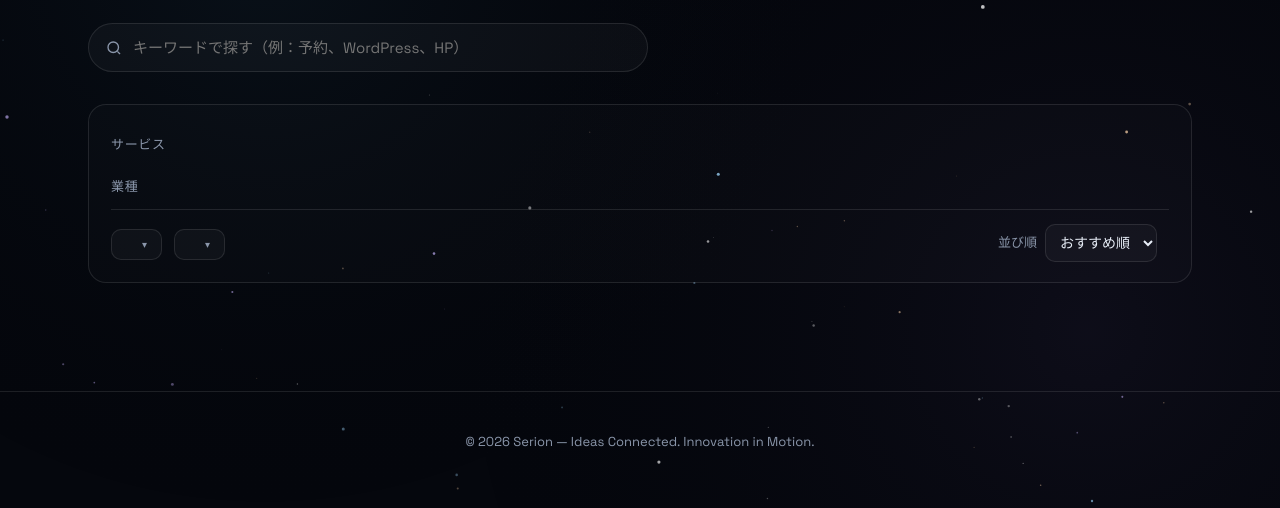
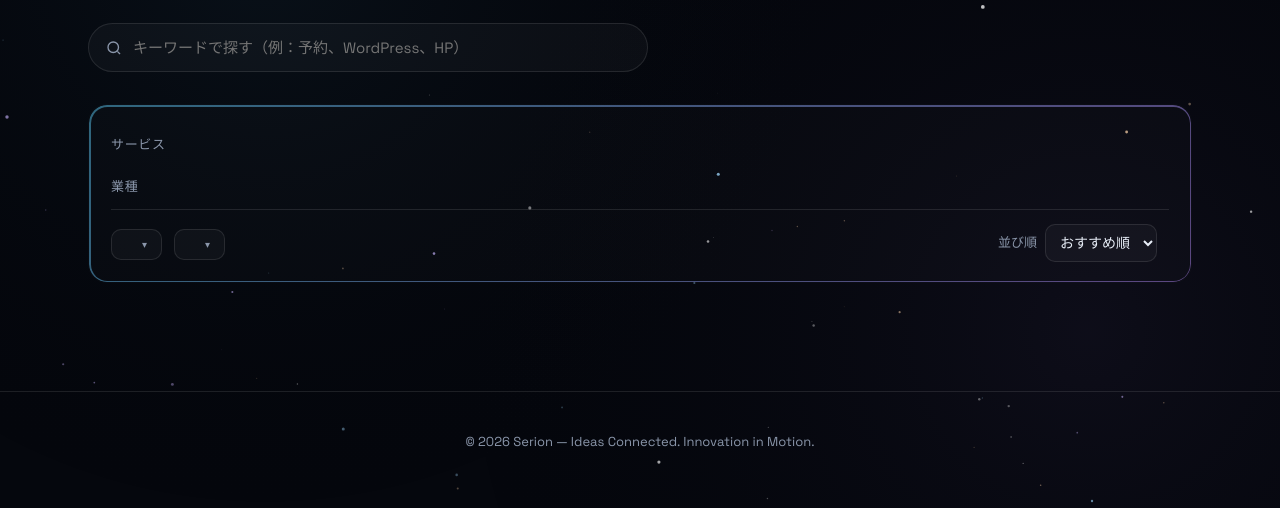
Before and after one commit to okada42/portfolio-2D, a website built with Vite: page works.html in a window 1280 px wide. Shown: the part 292-800 px from the top of the page. Built offline with nearby package versions, Linux system fonts and the light colour scheme.

Commit message:
feat: gradient decoration borders on cards (cyan, purple, amber; brighter with drift on hover)

```diff
--- a/src/style.css
+++ b/src/style.css
@@ -455,3 +455,21 @@ html[lang='ja'] .eyebrow { font-family: var(--sans); font-weight: 500; letter-sp
 .c-avatar img { width: 100%; height: 100%; object-fit: cover; border-radius: 12px; display: block; }
 .c-gh { background: rgba(255,255,255,.08); color: #f0f4fa; }
 .c-gh svg { width: 24px; height: 24px; }
+
+/* ================= Gradient card borders ================= */
+/* A thin cyan -> purple -> amber line drawn with a masked ::before, so card backgrounds stay as they are.
+   Soft at rest; brighter on hover with a slow drift of the gradient. */
+:is(.svc, .w-card, .why-card, .brand, .c-link, .contact-form, .filters) { position: relative; border-color: transparent !important; }
+:is(.svc, .w-card, .why-card, .brand, .c-link, .contact-form, .filters)::before {
+  content: ''; position: absolute; inset: 0; z-index: 2; pointer-events: none;
+  border-radius: inherit; padding: 1.5px;
+  background: linear-gradient(135deg, #5fd4ff, #b98cff 45%, #ffb86b 75%, #5fd4ff) 0 0 / 220% 220%;
+  -webkit-mask: linear-gradient(#000 0 0) content-box, linear-gradient(#000 0 0);
+  -webkit-mask-composite: xor; mask-composite: exclude;
+  opacity: .45; transition: opacity .35s ease;
+}
+:is(.svc, .w-card, .why-card, .c-link):hover::before { opacity: 1; animation: border-drift 3.5s linear infinite; }
+:is(.brand, .contact-form)::before { opacity: .6; }
+.contact-form:focus-within::before { opacity: .9; }
+@keyframes border-drift { to { background-position: 220% 220%; } }
+@media (prefers-reduced-motion: reduce) { :is(.svc, .w-card, .why-card, .c-link):hover::before { animation: none; } }
```
